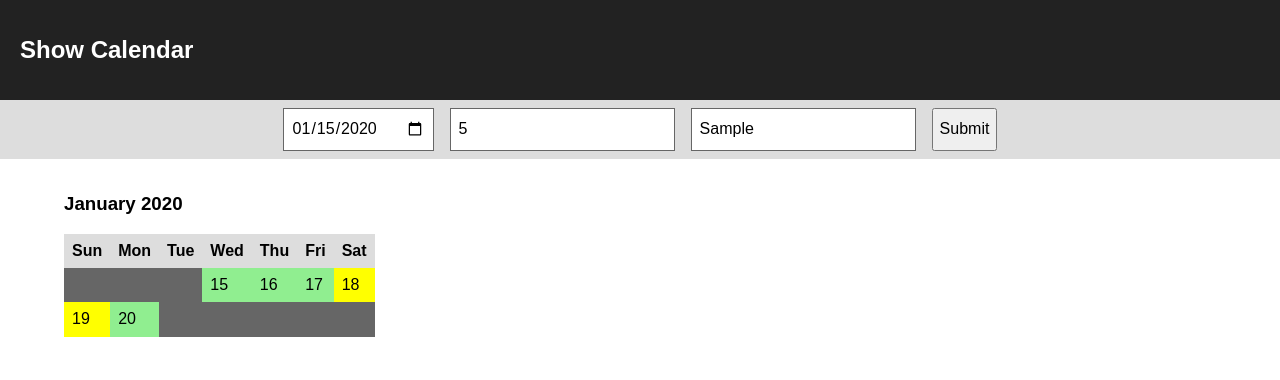
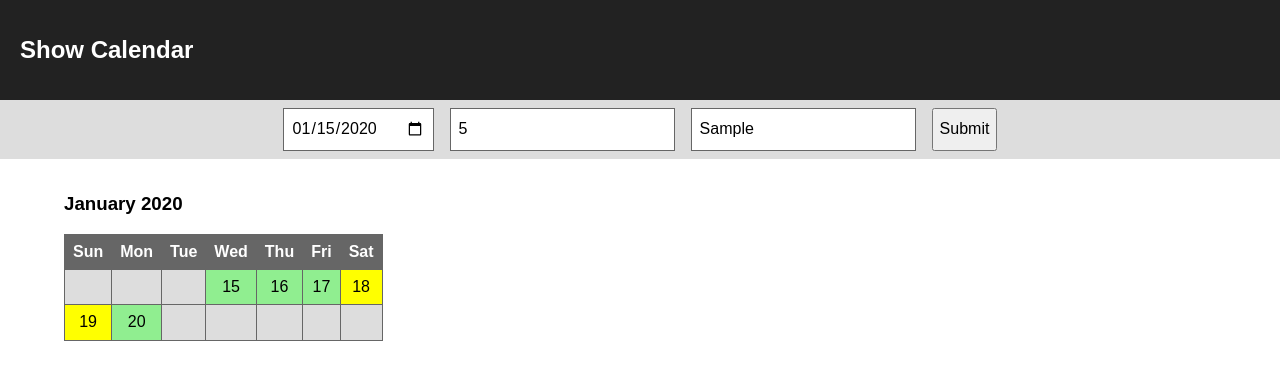
Before and after one commit to fmontes/show-calendar, a React (Create React App) app: page / in a window 1280 px wide. Both pictures are taken after typing "2020-01-15", "5", "Sample" into the empty fields and a click on the button "Submit". Shown: the top 380 px of the page. Built offline with nearby package versions, Linux system fonts and the light colour scheme.

Commit message:
Fix bug: weeks component wasn't fillinf correctly empty days and do some styling

```diff
--- a/src/components/calendar/Day.js
+++ b/src/components/calendar/Day.js
@@ -10,7 +10,7 @@ const Td = styled.td`
     }
 
     &.disabled {
-        background-color: var(--gray);
+        background-color: var(--gray-light);
     }
 `
 
--- a/src/components/calendar/Month.js
+++ b/src/components/calendar/Month.js
@@ -11,11 +11,14 @@ const Table = styled.table`
     width: 100%
 
     th {
-        background-color: var(--gray-light);
+        background-color: var(--gray);
+        color: #FFF;
     }
 
     th, td {
         padding: var(--space);
+        text-align: center;
+        border: solid 1px var(--gray);
     }
 `
 
--- a/src/components/calendar/Week.js
+++ b/src/components/calendar/Week.js
@@ -1,18 +1,27 @@
 import React, { Component } from 'react'
-import styled from 'styled-components'
 import PropTypes from 'prop-types';
 import Day from './Day'
 
+const getEmptyDays = (howMany) => new Array(howMany).fill(null)
 const DAYS_IN_WEEK = 7
 
-const Tr = styled.tr`
-`
 
 class Week extends Component {
     fillUpWeek(data) {
-        const daysMissing = DAYS_IN_WEEK - data.length
-        const fillUp = new Array(daysMissing).fill(null)
-        return data[0].day === 0 ? [...data, ...fillUp] : [...fillUp, ...data]
+        const firstDay = data[0].day
+        const lastDay = data[data.length - 1].day
+
+        let result = [...data]
+
+        if (firstDay > 0) {
+            result = [...getEmptyDays(firstDay), ...result]
+        }
+
+        if (lastDay < 6) {
+            result = [...result, ...getEmptyDays(DAYS_IN_WEEK - lastDay - 1)]
+        }
+
+        return result
     }
 
     render() {
@@ -33,9 +42,9 @@ class Week extends Component {
         }
 
         return (
-            <Tr data-testid="week">
+            <tr data-testid="week">
                 {days}
-            </Tr>
+            </tr>
         )
     }
 }
```
Also changed, not shown: 1 other file (tests, documents, lock files or other folders).
